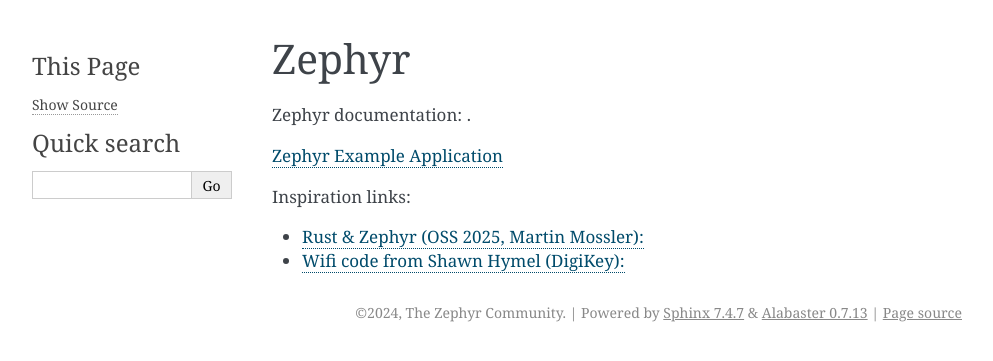
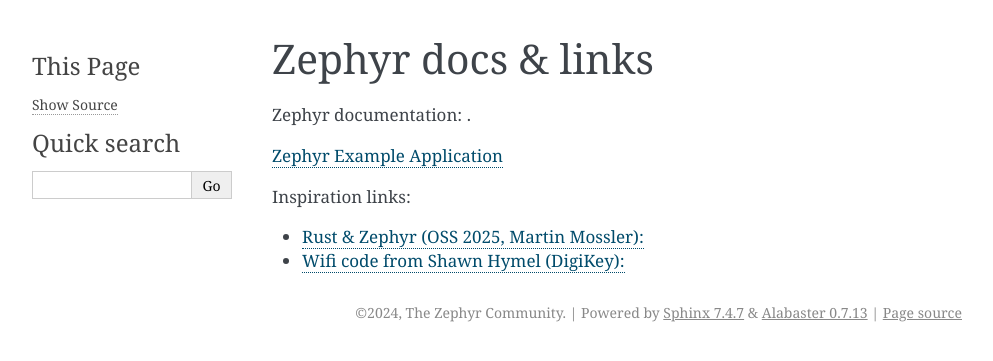
Before and after one commit to Dooleweerdt/rh_sensor, a Sphinx documentation site: the page built from doc/zephyr.rst, in a window 1280 px wide. Shown: the top 361 px of the page, without its empty margins (148-1141 px from the left). Built offline with Sphinx 7.4.7, drawn with Linux system fonts in a browser that asks for light colours.

Commit message:
Fix more docs

```diff
--- a/doc/notes.rst
+++ b/doc/notes.rst
@@ -14,11 +14,13 @@
 
 Additionally the clang compiler is required - if you see this error will occur during build:
 
-.. WARNING::
+.. code-block:: text
+
     ~/Projects/zephyr_workspace/zephyr/include/zephyr/kernel_includes.h:20:10: fatal error: 'stddef.h' file not found
 
 
 To fix it run:
+
 .. code-block:: sh
 
     sudo apt install clang
--- a/doc/zephyr.rst
+++ b/doc/zephyr.rst
@@ -1,5 +1,5 @@
-Zephyr
-======
+Zephyr docs & links
+========================
 
 Zephyr documentation:
 :external+zephyr:ref:`getting_started`.
```
